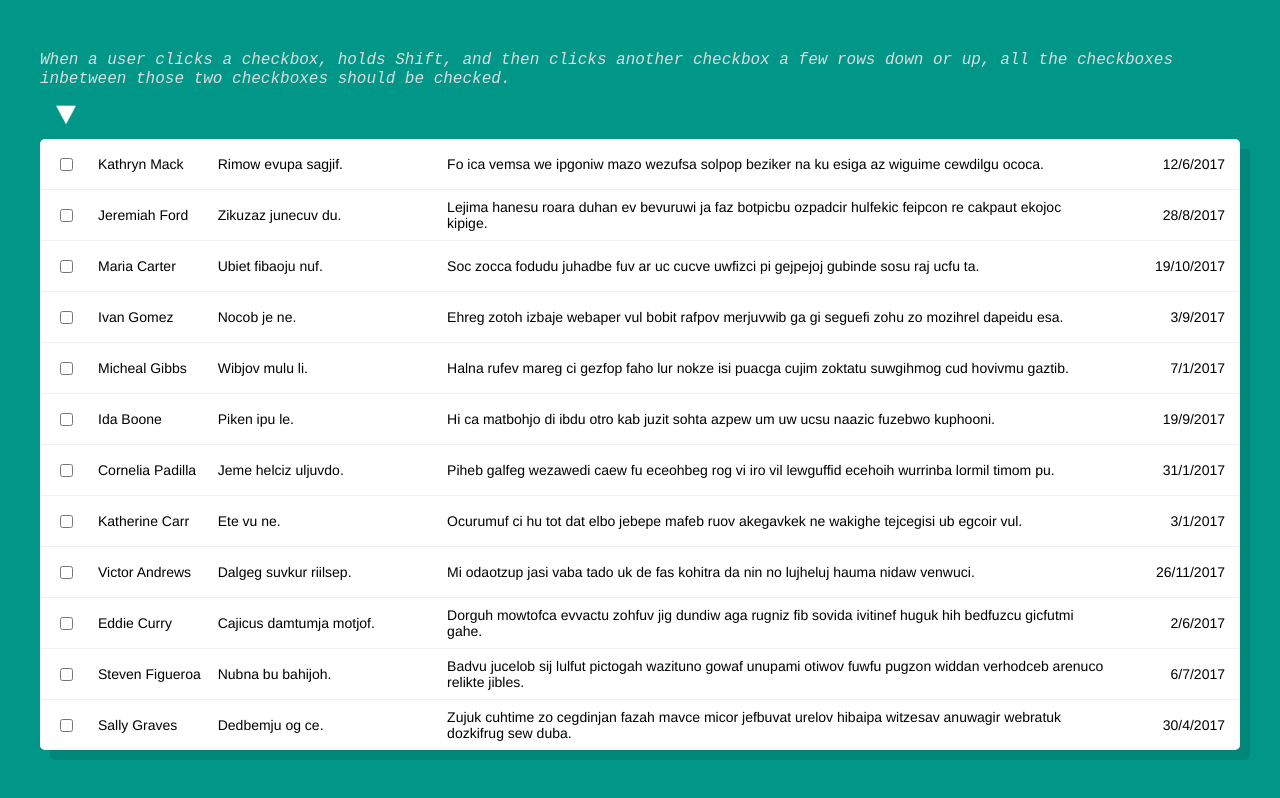
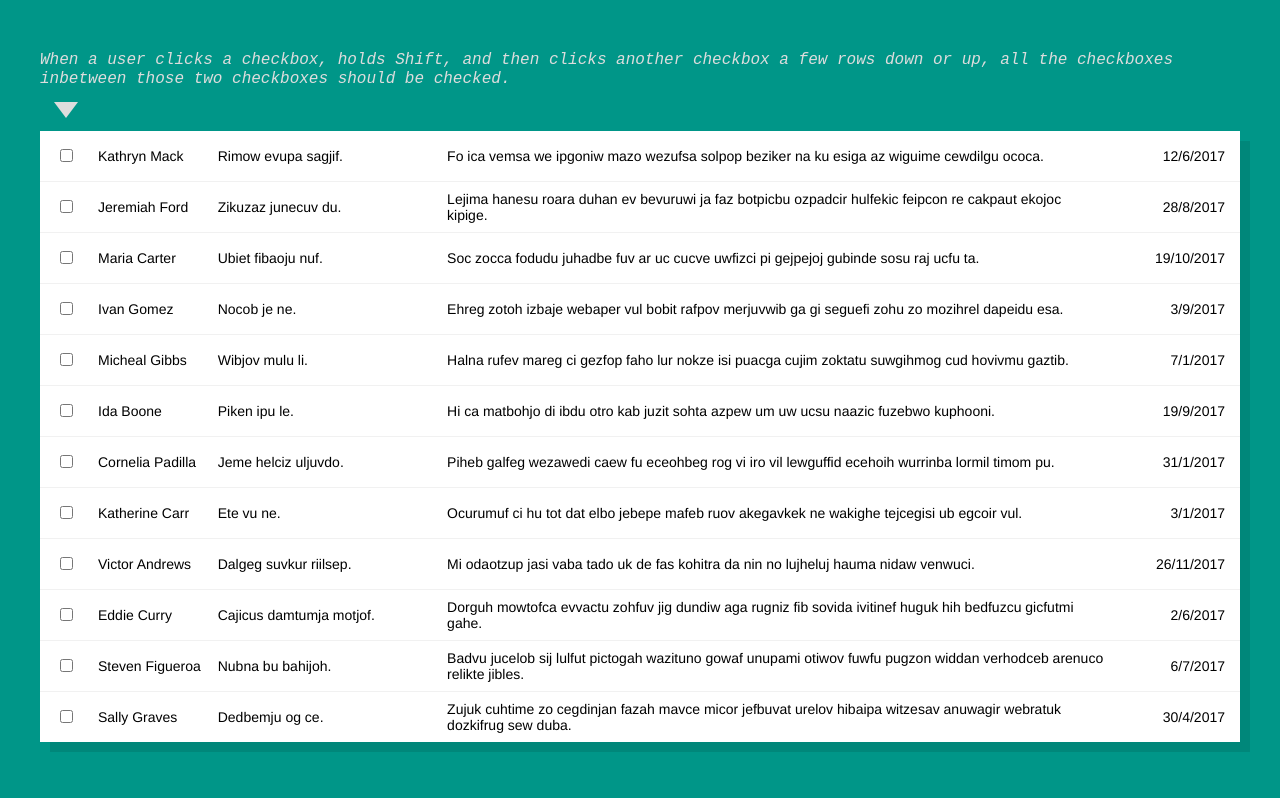
Before and after one commit to afuh/js30, a website: page 10 - Hold Shift and Check Checkboxes/index.html in a window 1280 px wide. Drawn offline with Linux system fonts and the light colour scheme.

Commit message:
Update style

```diff
--- a/10 - Hold Shift and Check Checkboxes/index.html
+++ b/10 - Hold Shift and Check Checkboxes/index.html
@@ -14,7 +14,7 @@
         When a user clicks a checkbox, holds Shift, and then clicks another checkbox a few rows down or up, all the checkboxes inbetween those two checkboxes should be checked.
       </code>
     </div>
-    <img src="image/down_arrow.png" alt="arrow">
+    <div class="arrow"></div>
 
     <div id="inbox"></div>
   </div>
--- a/10 - Hold Shift and Check Checkboxes/main.sass
+++ b/10 - Hold Shift and Check Checkboxes/main.sass
@@ -9,12 +9,16 @@ html
   min-width: 1200px
   margin: 0 auto
 
-img
-  width: 20px
-  height: auto
+.arrow
+  width: 0
+  height: 0
+  border:
+    left: 12px solid transparent
+    right: 12px solid transparent
+    top: 16px solid #ddd
   position: relative
-  left: 16px
-  bottom: -6px
+  left: 14px
+  bottom: -3px
 
 .msg
   font-style: italic
@@ -25,7 +29,6 @@ img
 #inbox
   margin: 16px auto
   background: white
-  border-radius: 5px
   box-shadow: 10px 10px 0 rgba(0,0,0,0.1)
 
 .item
```
Also changed, not shown: 10 - Hold Shift and Check Checkboxes/dist/main.css, 10 - Hold Shift and Check Checkboxes/image/down_arrow.png (deleted).
